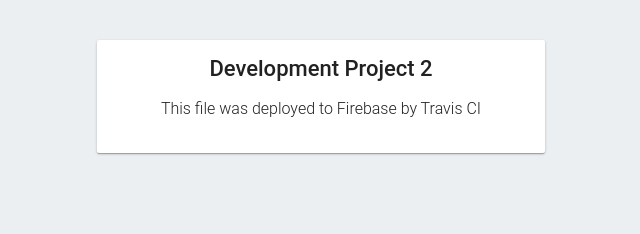
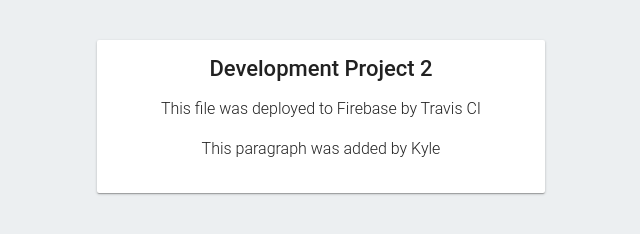
Before and after one commit to boyds/dp2-app, a plain HTML site: page public/index.html in a window 1280 px wide. Shown: the whole page, without its empty margins (319-959 px from the left). Drawn offline with Linux system fonts and the light colour scheme.

Commit message:
Test travis deploy

```diff
--- a/public/index.html
+++ b/public/index.html
@@ -62,6 +62,7 @@
     <div id="message">
       <h1>Development Project 2</h1>
       <p>This file was deployed to Firebase by Travis CI</p>
+      <p>This paragraph was added by Kyle</p>
     </div>
   </body>
 </html>
```
